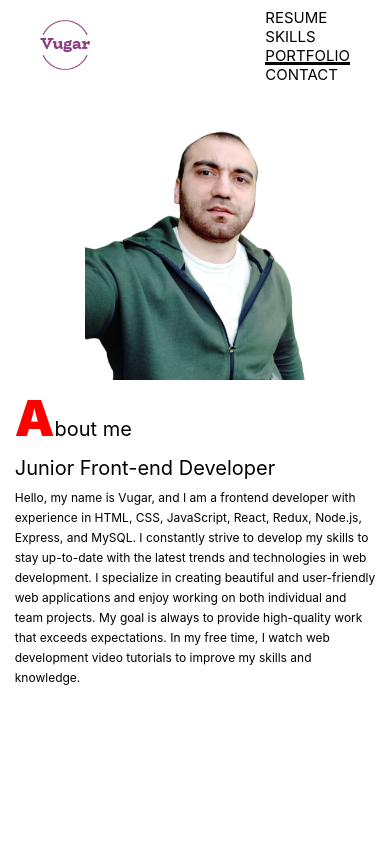
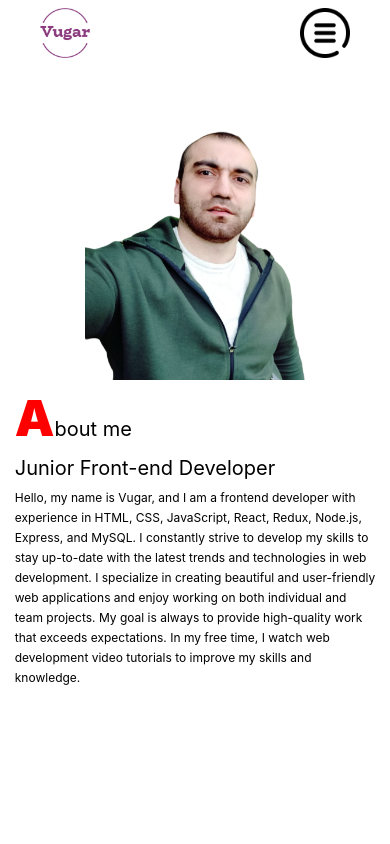
Before and after one commit to mvuqar1/my-portfolio, a React (Create React App) app: page / in a window 390 px wide. Shown: the top 844 px of the page. Built offline with nearby package versions, Linux system fonts and the light colour scheme.

Commit message:
menu bar

```diff
--- a/src/Components/Navbar/Navbar.css
+++ b/src/Components/Navbar/Navbar.css
@@ -14,7 +14,6 @@
   .toggle-scroll {
     background-color: white;
     box-shadow: 0 2px 4px 0 rgba(0,0,0,.1);
-    /* color: white; */
   }
 
   .nav-left img {
@@ -60,6 +59,15 @@
   active{
     color: yellow;
   }
+  .nav-close img{
+    width: 5rem;
+    visibility: hidden;
+  }
+  .nav-menu img{
+    width: 5rem;
+    visibility: hidden;
+  }
+
 
   @media screen and (max-width: 738px){
 
@@ -75,11 +83,44 @@
     .d-flex{
         display: block;
     }
+    .d-flex li{
+        margin: 3rem 0;
+
+    }
     .nav-right li{
-      font-size: 1.5rem;
+      font-size: 3rem;
     }
     .nav-container{
       padding: 0.8rem 4rem;
+    }
+    .nav-menu img{
+      visibility: visible;
+    }
+    .nav-close img{
+      visibility: visible;
+      position: absolute;
+      right:3rem;
+      top: 0.5rem;
+    }
+    .nav-list{
+      position: fixed;
+      top: 0;
+      right: -100%;
+      width: 65%;
+      height: 100%;
+      background-color:hsla(0, 5%, 29%, 0.3);
+      padding: 4.5rem 0 0 3rem ;
+      backdrop-filter: blur(24px);
+      -webkit-backdrop-filter: blur(24px);
+      transition: right 0.6s;
+    }
+    .nav-list{
+      display: flex;
+      flex-direction: column;
+      row-gap: 3rem;
+    }
+    .d-flex li p::after {
+      width: 50%;
     }
 
 }
--- a/src/Components/Navbar/Navbar.jsx
+++ b/src/Components/Navbar/Navbar.jsx
@@ -1,10 +1,14 @@
 import React, { useState, useEffect } from 'react';
 import logo from "./img/logo.png";
+import close from "./img/close.png"
+import menu from "./img/menu.png"
 import "./Navbar.css";
+
 
 export default function Navbar() {
   const [activeToggle, setToggle] = useState(false);
   const [activeLink, setActiveLink] = useState("");
+  const[menuBar,SetMenuBar]=useState(false)
 
   useEffect(() => {
     window.addEventListener("scroll", handleScroll);
@@ -26,13 +30,12 @@ export default function Navbar() {
     const portfolioOffset = portfolioSection.getBoundingClientRect().top + window.scrollY - 5 * 16;
     const contactsOffset = contactsSection.getBoundingClientRect().top + window.scrollY - 44 * 16;
 
-// console.log(scrollPosition)
-    if(scrollPosition===0){
+    if (scrollPosition === 0) {
       setToggle(false);
     } else if (scrollPosition >= aboutOffset && scrollPosition < skillsOffset) {
       setActiveLink("about");
       setToggle(true)
-    }else if (scrollPosition >= skillsOffset && scrollPosition < portfolioOffset) {
+    } else if (scrollPosition >= skillsOffset && scrollPosition < portfolioOffset) {
       setActiveLink("skills");
       setToggle(true)
     } else if (scrollPosition >= portfolioOffset && scrollPosition < contactsOffset) {
@@ -55,7 +58,7 @@ export default function Navbar() {
         top: offset,
         behavior: "smooth"
       });
-    }else if (id === "portfolio") {
+    } else if (id === "portfolio") {
       const targetElement = document.getElementById(id);
       const offset = targetElement.offsetTop - 4 * 16;
 
@@ -77,6 +80,7 @@ export default function Navbar() {
           <img src={logo} alt="" />
         </div>
         <div className="nav-right">
+          <div className="nav-list" style={{ right: menuBar ? '0' : '-100%' }}>
             <ul className='d-flex'>
               <li>
                 <p
@@ -110,7 +114,12 @@ export default function Navbar() {
                   contact
                 </p>
               </li>
+
             </ul>
+            <div className="nav-close"><img src={close} alt="close" onClick={() => SetMenuBar(!menuBar)} />
+            </div>
+            </div>
+            <div className="nav-menu"><img src={menu} alt="menu" onClick={() => SetMenuBar(!menuBar)} /></div>
         </div>
       </div>
     </>
```
Also changed, not shown: src/Components/Navbar/img/close.png (added), src/Components/Navbar/img/menu.png (added). Lines whose indentation alone changed are shown as unchanged.
